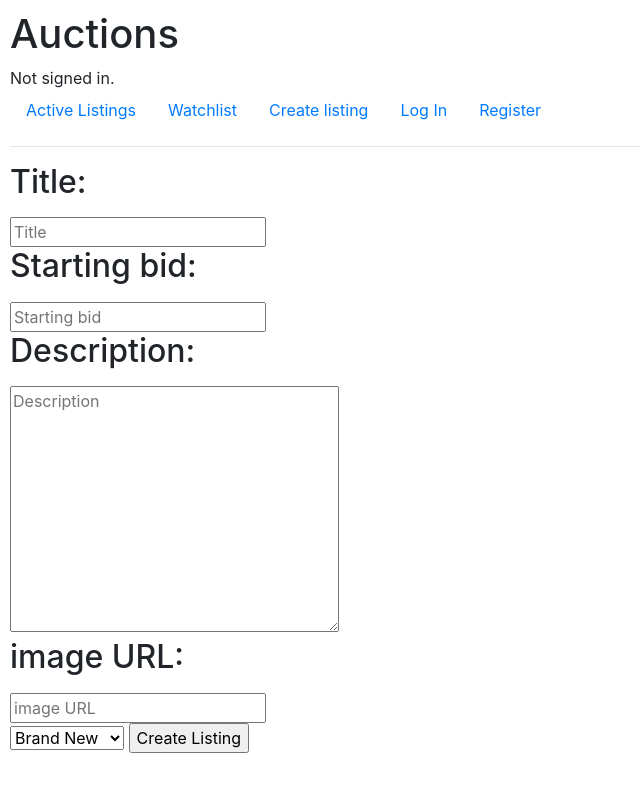
After one commit to ThASh42/CS50w-project2-commerce, a Django app: page /create in a window 1280 px wide. The commit adds this page. Shown: the whole page, without its empty margins (0-640 px from the left). Run offline with Django 3.2, Linux system fonts and the light colour scheme; some libraries are stand-ins or nearby versions.

Commit message:
Add listing creation page

```diff
--- /dev/null
+++ b/auctions/templates/auctions/create.html
@@ -0,0 +1,30 @@
+{% extends 'auctions/layout.html' %}
+
+{% block body %}
+<form action="{% url 'create' %}" method='POST'>
+    {% csrf_token %}
+    <div>
+        <h2><label for="create-title">Title:</label></h2>
+        <input name="title" id="create-title" type="text" placeholder="Title" autocomplete="off" required>
+    </div>
+    <div>
+        <h2><label for="create-bid">Starting bid:</label></h2>
+        <input name="start-bid" id="create-bid" type="text" placeholder="Starting bid" autocomplete="off" required>
+    </div>
+    <div>
+        <h2><label for="create-description">Description:</label></h2>
+        <textarea name="description" id="create-description" cols="30" rows="10" placeholder="Description" required></textarea>
+    </div>
+    <div>
+        <h2><label for="create-image">image URL:</label></h2>
+        <input name="image-url" id="create-image" type="url" placeholder="image URL" autocomplete="off">
+    </div>
+    <div>
+        <select name="condition">
+            {% for condition_key, condition_value in conditions.items %}
+            <option value="{{ condition_key }}">{{ condition_value }}</option>
+            {% endfor %}
+        </select>
+    <input type="submit" value="Create Listing">
+</form>
+{% endblock body %}
--- a/auctions/templates/auctions/layout.html
+++ b/auctions/templates/auctions/layout.html
@@ -23,6 +23,9 @@
             <li class="nav-item">
                 <a class="nav-link" href="{% url 'my_watchlist' %}">Watchlist</a>
             </li>
+            <li class="nav-item">
+                <a class="nav-link" href="{% url 'create' %}">Create listing</a>
+            </li>
             {% if user.is_authenticated %}
                 <li class="nav-item">
                     <a class="nav-link" href="{% url 'logout' %}">Log Out</a>
--- a/auctions/urls.py
+++ b/auctions/urls.py
@@ -6,6 +6,7 @@ urlpatterns = [
     path("", views.index, name="index"),
     path("watchlist", views.my_watchlist, name="my_watchlist"),
     path("<int:listing_id>", views.listing, name="listing"),
+    path("create", views.create, name="create"),
 
     path("<int:listing_id>/watchlist", views.watchlist, name="watchlist"),
     path("<int:listing_id>/delete-watchlist", views.delete_watchlist, name="delete_watchlist"),
--- a/auctions/views.py
+++ b/auctions/views.py
@@ -21,6 +21,46 @@ def listing(request, listing_id):
         "listing": listing,
         "is_watching": is_watching,
     })
+
+
+def create(request):
+    if request.method == "GET":
+        CONDITION_CHOICES = {
+        'new': 'Brand New',
+        'opened': 'Opened',
+        'used': 'Used',
+        'not_working': 'Not working',
+        }
+        return render(request, "auctions/create.html", {
+            "conditions": CONDITION_CHOICES,
+        })
+    if request.method == "POST":
+        # Get the input data
+        title = request.POST["title"]
+        start_bid = request.POST["start-bid"]
+        image_url = request.POST["image-url"]
+        description = request.POST["description"]
+
+        condition_name = request.POST["condition"]
+        condition = Condition.objects.get(name = condition_name)
+
+        time = Time()
+        time.save()
+
+        user = request.user
+        # Create listing
+        listing = Listing(
+            owner = user,
+            title = title,
+            description = description,
+            start_bid = start_bid,
+            image = image_url,
+            condition = condition,
+            time = time,
+        )
+        listing.save()
+
+        return HttpResponseRedirect(reverse("index"))
 
 
 def watchlist(request, listing_id):
```
Also changed, not shown: db.sqlite3.
